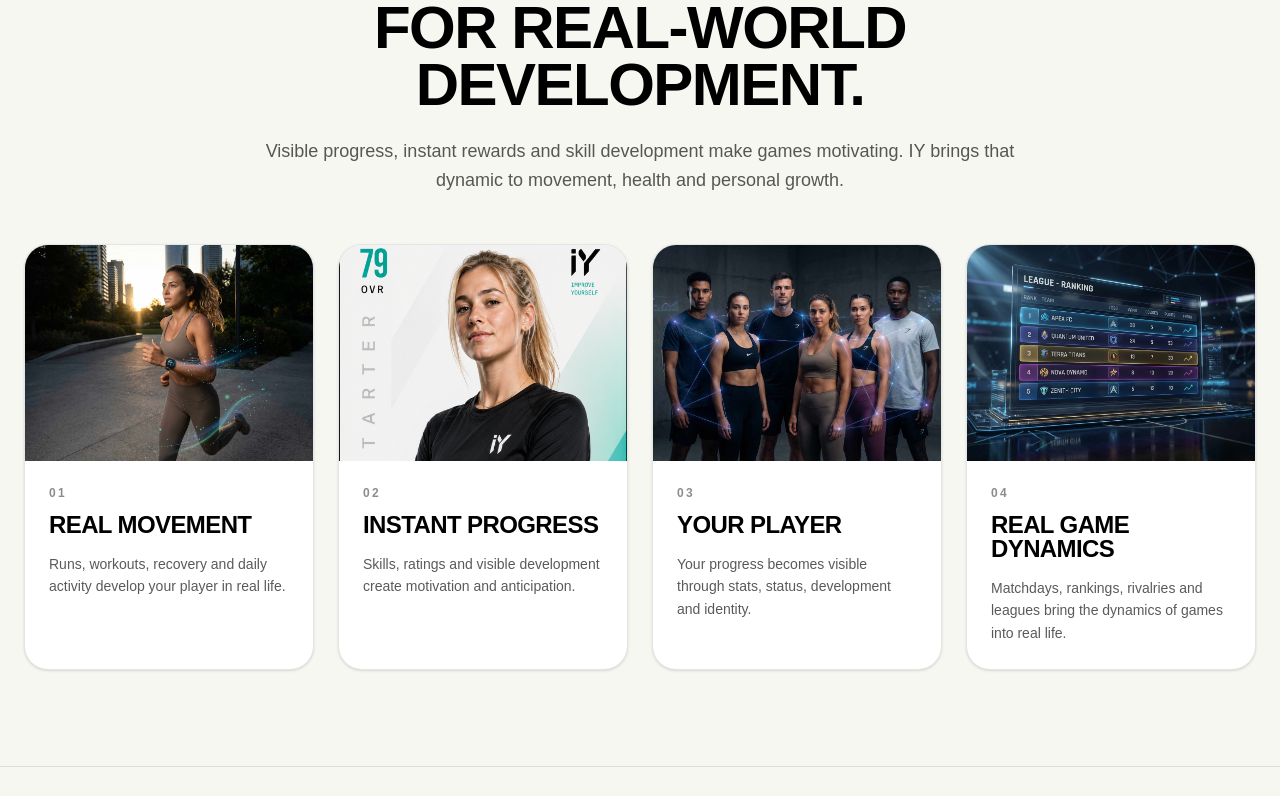
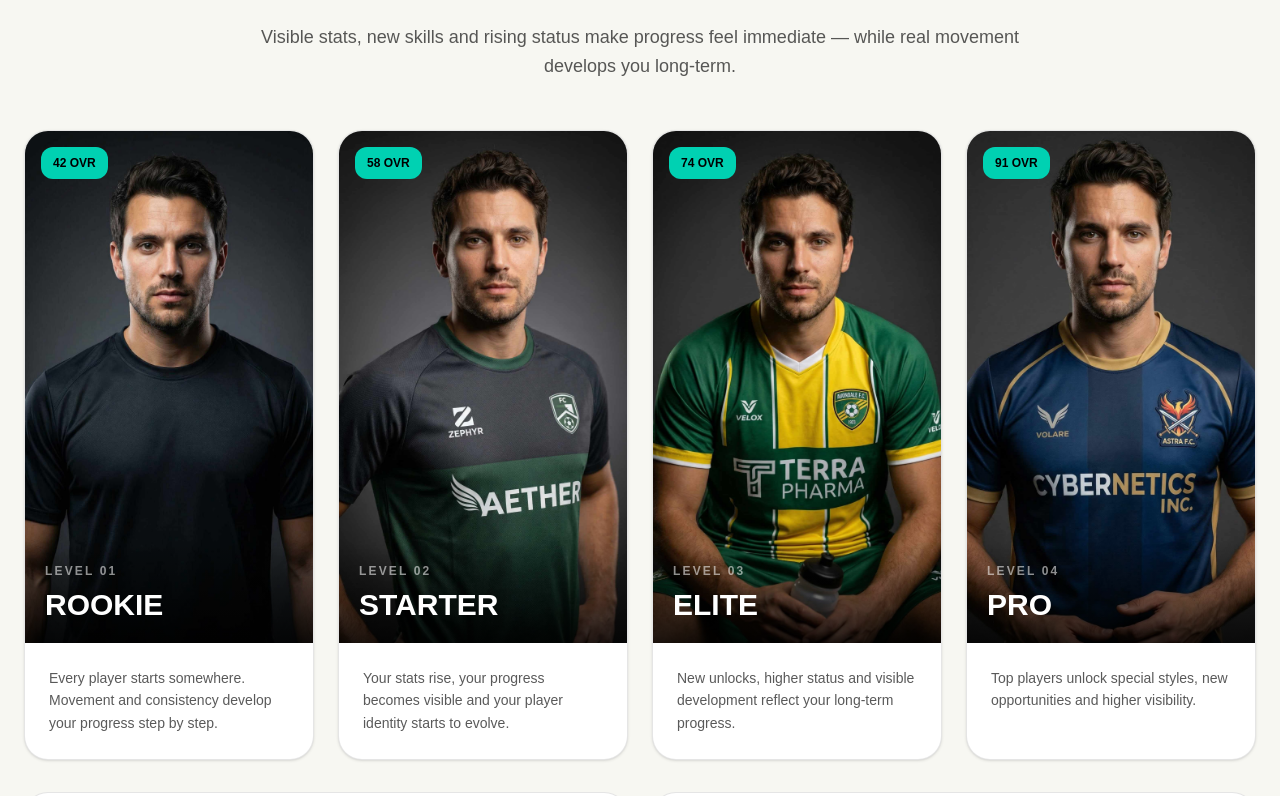
Before and after one commit to PlayableFitness/website, a Next.js app: page / in a window 1280 px wide. Shown: the part 1140-1936 px from the top of the page. Built offline with nearby package versions, Linux system fonts and the light colour scheme.

Commit message:
Update page.tsx

```diff
--- a/app/page.tsx
+++ b/app/page.tsx
@@ -483,40 +483,6 @@ export default function HomePage() {
 
       <SystemStrip />
 
-      <Section
-        eyebrow="The idea"
-        title="The dynamics of games for real-world development."
-        text="Visible progress, instant rewards and skill development make games motivating. IY brings that dynamic to movement, health and personal growth."
-      >
-        <div className="grid gap-6 md:grid-cols-2 lg:grid-cols-4">
-          <FeatureCard
-            index="01"
-            title="Real movement"
-            text="Runs, workouts, recovery and daily activity develop your player in real life."
-            image="/logik/bewegung.jpg"
-          />
-          <FeatureCard
-            index="02"
-            title="Instant progress"
-            text="Skills, ratings and visible development create motivation and anticipation."
-            image="/cards/card_julia.png"
-            imagePosition="object-[center_8%]"
-          />
-          <FeatureCard
-            index="03"
-            title="Your player"
-            text="Your progress becomes visible through stats, status, development and identity."
-            image="/logik/team.jpg"
-          />
-          <FeatureCard
-            index="04"
-            title="Real game dynamics"
-            text="Matchdays, rankings, rivalries and leagues bring the dynamics of games into real life."
-            image="/logik/liga.jpg"
-          />
-        </div>
-      </Section>
-
       <PlayerStatusSection />
 
       <MatchdaySection />
```
